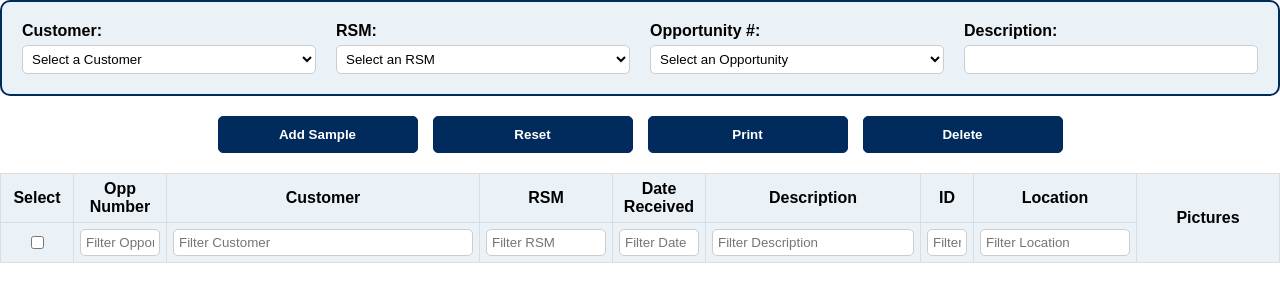
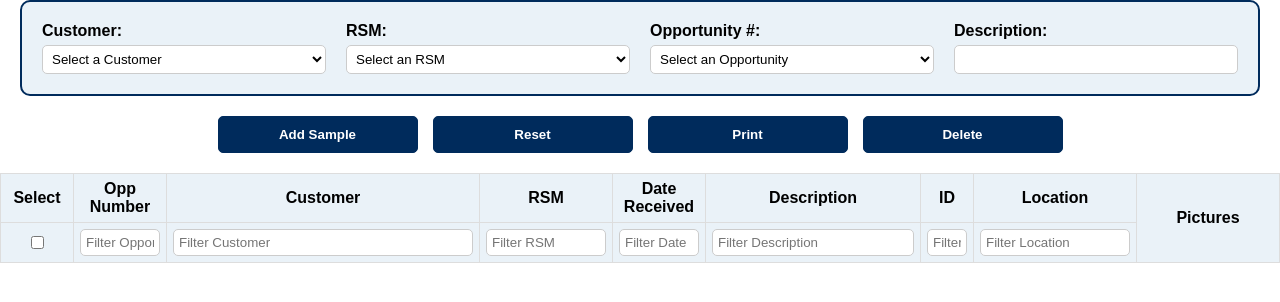
Before and after one commit to cwagnerJLS/SampleDatabase, a Django app: template samples/templates/samples/create_sample.html in a window 1280 px wide. Shown: the top 302 px of the page. Run offline with Django 5.2, Linux system fonts and the light colour scheme; the template is opened without the code that fills it, so the values that code supplies are empty; some libraries are stand-ins or nearby versions.

Commit message:
style: Update margin in .form-container to add horizontal spacing

```diff
--- a/samples/templates/samples/create_sample.html
+++ b/samples/templates/samples/create_sample.html
@@ -57,8 +57,8 @@
             gap: 20px;
             margin: 0 auto 20px auto; /* Center the container and set bottom margin */
             padding: 20px;
-            max-width: none;      /* Remove the max-width to allow full width */
-            margin: 0;            /* Remove margins to extend to the edges */
+            max-width: none;      /* Allows the form to expand fully */
+            margin: 0 20px;       /* Adds 20px margin on left and right */
             border: 2px solid var(--company-color);
             border-radius: 10px;
             background-color: #EAF2F8;
```
